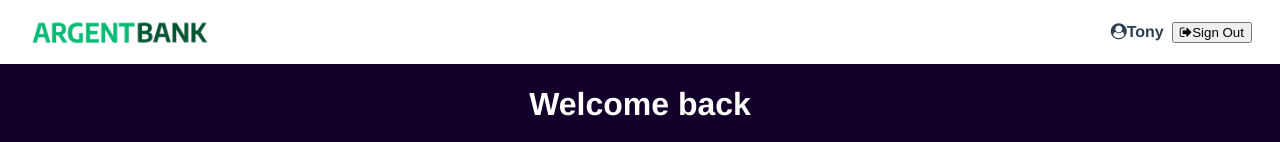
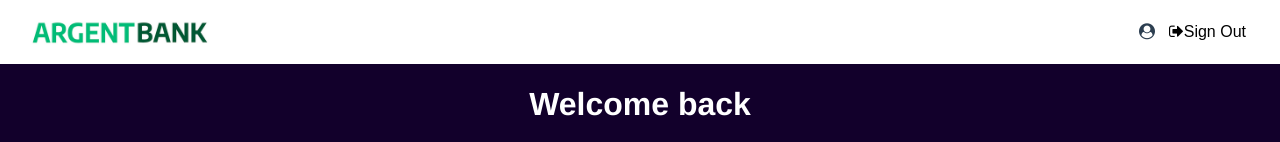
Before and after one commit to mh-lamine/argentbank, a React (Vite) app: page /profile in a window 1280 px wide. Shown: the top 142 px of the page. Built offline with nearby package versions, Linux system fonts and the light colour scheme.

Commit message:
Update user profile data and navigation styling

```diff
--- a/src/features/auth/authSlice.js
+++ b/src/features/auth/authSlice.js
@@ -44,11 +44,11 @@ export const fetchUserProfile = createAsyncThunk(
 
 export const updateUserProfile = createAsyncThunk(
   "auth/updateUserProfile",
-  async ({ token }, { rejectWithValue }) => {
+  async ({ token, profile }, { rejectWithValue }) => {
     try {
       const response = await axios.put(
         "http://localhost:3001/api/v1/user/profile",
-        {firstName: "John", lastName: "Doe"},
+        { firstName: profile.firstName, lastName: profile.lastName },
         {
           headers: { Authorization: `Bearer ${token}` },
         }
--- a/src/index.css
+++ b/src/index.css
@@ -62,6 +62,13 @@ body {
 
 .main-nav-item:hover {
   text-decoration: underline;
+}
+
+.main-nav-button{
+  border: none;
+  background-color: transparent;
+  margin-right: 0.5rem;
+  font-size: inherit;
 }
 
 .main-nav-logo {
--- a/src/routes/profile.jsx
+++ b/src/routes/profile.jsx
@@ -24,7 +24,7 @@ export default function Profile() {
   }
 
   const handleUpdate = () => {
-      dispatch(updateUserProfile({ token }));
+    dispatch(updateUserProfile({ token, profile: { firstName, lastName } }));
   };
 
   const handleLogout = () => {
@@ -40,7 +40,6 @@ export default function Profile() {
 
   useEffect(() => {
     if (user) {
-      console.log(user, "user");
       setFirstName(user.firstName);
       setLastName(user.lastName);
     }
@@ -60,9 +59,9 @@ export default function Profile() {
         <div>
           <Link className="main-nav-item" to="/profile">
             <i className="fa fa-user-circle"></i>
-            Tony
+            {user?.firstName}
           </Link>
-          <button className="main-nav-item" onClick={handleLogout}>
+          <button className="main-nav-button" onClick={handleLogout}>
             <i className="fa fa-sign-out"></i>
             Sign Out
           </button>
@@ -73,7 +72,7 @@ export default function Profile() {
           <h1>
             Welcome back
             <br />
-            {user && user.firstName} {user && user.lastName}
+            {user?.firstName} {user?.lastName}
           </h1>
           <button className="edit-button">Edit Name</button>
         </div>
```
